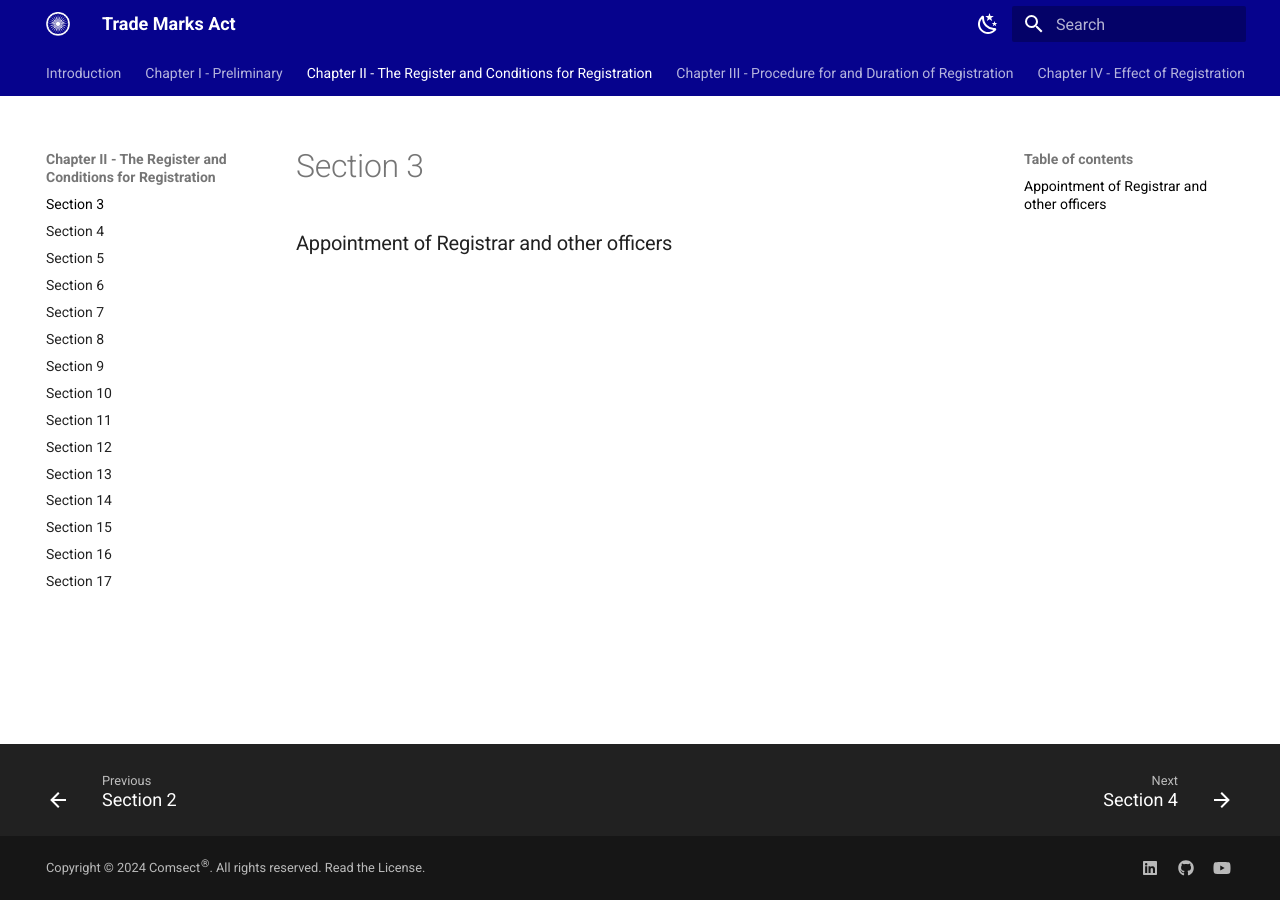
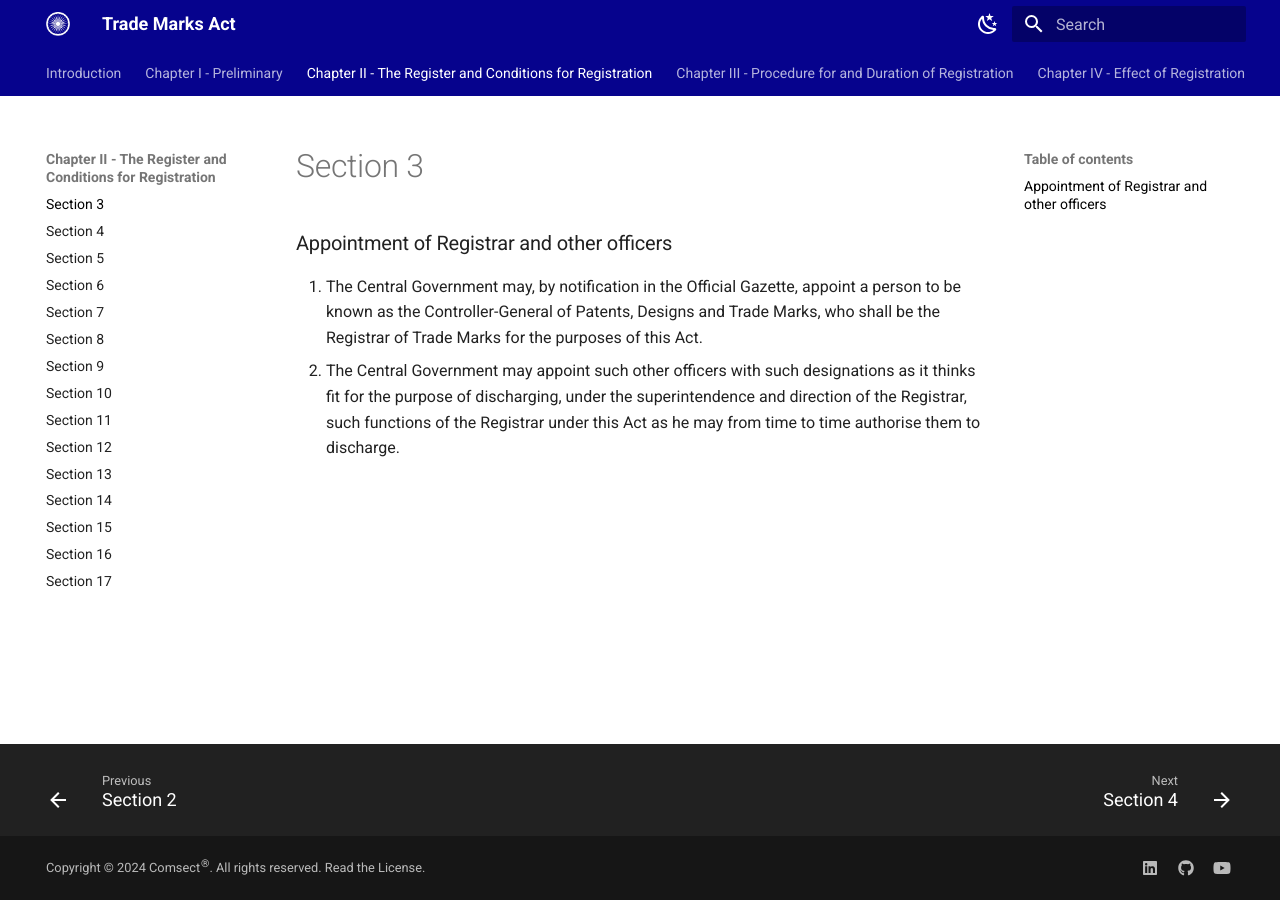
Before and after one commit to comsect/trademarks-act, an MkDocs documentation site: the page built from docs/en/3.md, in a window 1280 px wide. Built offline with MkDocs 1.6.1 and Material for MkDocs 9.7.7, drawn with Linux system fonts in a browser that asks for light colours.

Commit message:
add section three

```diff
--- a/docs/en/3.md
+++ b/docs/en/3.md
@@ -3,3 +3,6 @@ description: Appointment of Registrar and other officers
 ---
 
 ### Appointment of Registrar and other officers
+
+1. The Central Government may, by notification in the Official Gazette, appoint a person to be known as the Controller-General of Patents, Designs and Trade Marks, who shall be the Registrar of Trade Marks for the purposes of this Act.
+2. The Central Government may appoint such other officers with such designations as it thinks fit for the purpose of discharging, under the superintendence and direction of the Registrar, such functions of the Registrar under this Act as he may from time to time authorise them to discharge.
```
